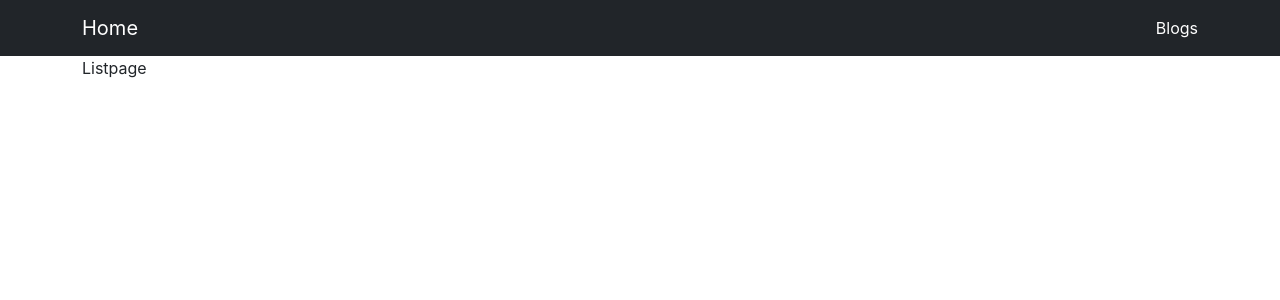
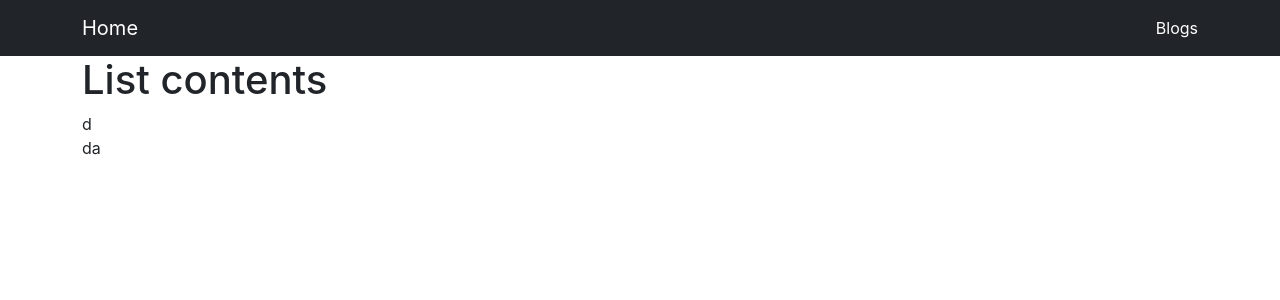
Before and after one commit to GEONEUI/React-blog, a React (Create React App) app in the folder basic/: page /blogs in a window 1280 px wide. Shown: the top 300 px of the page. Built offline with nearby package versions, Linux system fonts and the light colour scheme; data requests are answered from the project's data file.

Commit message:
24받아온 데이터 화면에 출력하기

```diff
--- a/basic/src/conponent/NavBar.js
+++ b/basic/src/conponent/NavBar.js
@@ -1,5 +1,6 @@
 import {
-	Link
+	Link,
+	NavLink
 }
 	from 'react-router-dom';
 
@@ -10,7 +11,12 @@ const NavBar = () => {
 				<Link className="navbar-brand" to="/">Home</Link>
 				<ul className="navbar-nav">
 					<li className="nav-item">
-						<Link className="nav-link active" aria-current="page" to="/blogs">Blogs</Link>
+						<NavLink
+							activeClassName='active'
+							className="nav-link"
+							aria-current="page"
+							to="/blogs">Blogs
+						</NavLink>
 					</li>
 				</ul>
 			</div>
--- a/basic/src/index.js
+++ b/basic/src/index.js
@@ -2,16 +2,8 @@ import React from 'react';
 import ReactDOM from 'react-dom/client';
 import './index.css';
 import App from './App';
-import reportWebVitals from './reportWebVitals';
 
 const root = ReactDOM.createRoot(document.getElementById('root'));
 root.render(
-  <React.StrictMode>
-    <App />
-  </React.StrictMode>
+	<App />
 );
-
-// If you want to start measuring performance in your app, pass a function
-// to log results (for example: reportWebVitals(console.log))
-// or send to an analytics endpoint. Learn more: https://bit.ly/CRA-vitals
-reportWebVitals();
--- a/basic/src/pages/Listpage.js
+++ b/basic/src/pages/Listpage.js
@@ -1,6 +1,33 @@
+import axios from "axios";
+import { useState, useEffect } from "react";
+
 const Listpage = () => {
+
+	const [post, setPost] = useState([]);
+
+	const getPost = () => {
+
+		axios.get("http://localhost:3001/posts").then((res) => {
+			setPost(res.data);
+		})
+
+	}
+
+	useEffect(() => {
+		getPost();
+	}, []);
+
+
+
+
 	return (
-		<div>Listpage</div>
+		<div>
+			<h1>List contents</h1>
+			{post.map((item) => {
+				return (
+					<div>{item.title}</div>
+				);
+			})}</div>
 	);
 }
 
```
